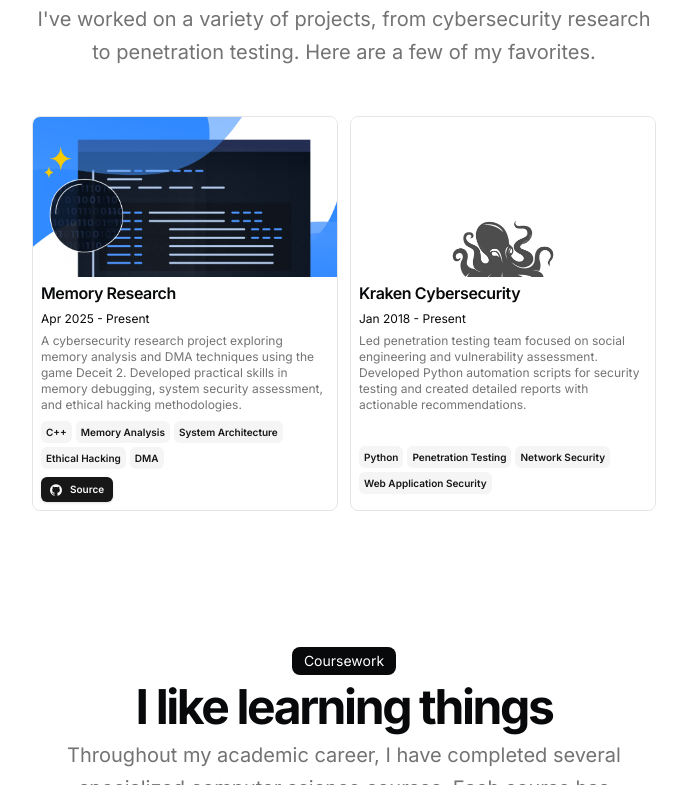
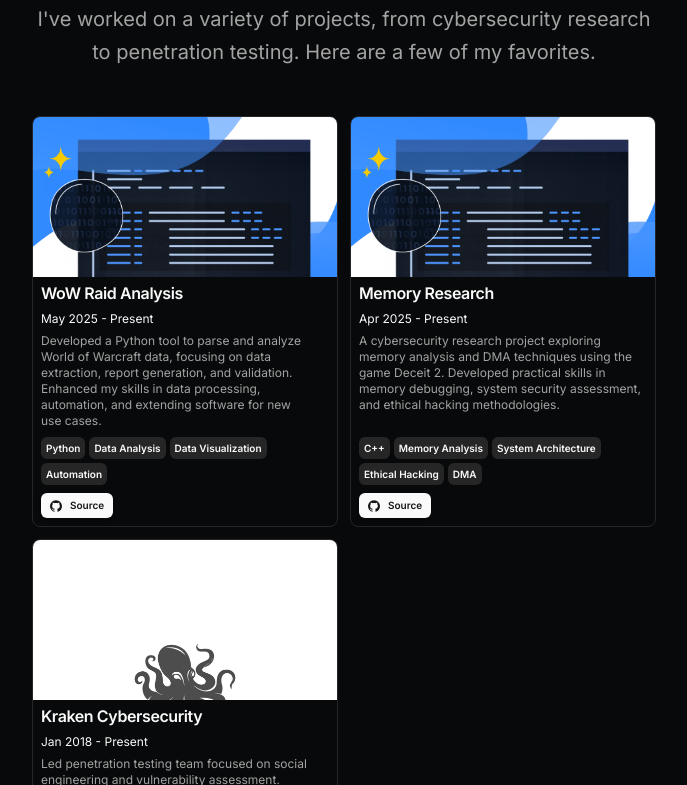
Before and after one commit to salimmohamed/sm-portfolio, a Next.js app: page / in a window 1280 px wide. Shown: the part 1095-1880 px from the top of the page, without its empty margins (296-983 px from the left). Built offline with nearby package versions, Linux system fonts and the light colour scheme.

Commit message:
Blog post changes. Added new project "WoW Raid Analysis" to resume data with details on development, technologies used, and links.

```diff
--- a/content/hello-world.mdx
+++ b/content/HelloWorld.mdx
@@ -1,7 +1,7 @@
 ---
 title: "Hello World!"
-publishedAt: "2025-05-19"
-summary: "Welcome to my personal blog where I'll share my thoughts on software development, cybersecurity, and technology."
+publishedAt: "2025-05-30"
+summary: "Welcome to my tech blog! Here I share my journey as a Computer Science student, including software development projects, cybersecurity research, tutorials, and personal experiences in technology."
 ---
 
 Hey there! 👋
--- a/src/app/layout.tsx
+++ b/src/app/layout.tsx
@@ -61,7 +61,7 @@
           fontSans.variable
         )}
       >
-        <ThemeProvider attribute="class" defaultTheme="light">
+        <ThemeProvider attribute="class" defaultTheme="dark">
           <TooltipProvider delayDuration={0}>
             {children}
             <Navbar />
--- a/src/data/resume.tsx
+++ b/src/data/resume.tsx
@@ -135,6 +135,30 @@
   ],
   projects: [
     {
+      title: "WoW Raid Analysis",
+      href: "https://github.com/salimmohamed/Log-Analysis-Parser",
+      dates: "May 2025 - Present",
+      active: true,
+      description:
+        "Developed a Python tool to parse and analyze World of Warcraft data, focusing on data extraction, report generation, and validation. Enhanced my skills in data processing, automation, and extending software for new use cases.",
+      technologies: [
+        "Python",
+        "Data Analysis",
+        "Data Visualization",
+        "Automation",
+      ],
+      links: [
+        {
+          type: "Source",
+          href: "https://github.com/salimmohamed/Log-Analysis-Parser",
+          icon: <Icons.github className="size-3" />,
+        },
+      ],
+      image: "/MemoryAnalysis.png",
+      video: undefined,
+    },
+
+    {
       title: "Memory Research",
       href: "https://github.com/salimmohamed/Memory-Research",
       dates: "Apr 2025 - Present",
```
Also changed, not shown: content/Dedication.mdx (added, +13 -0 lines).
